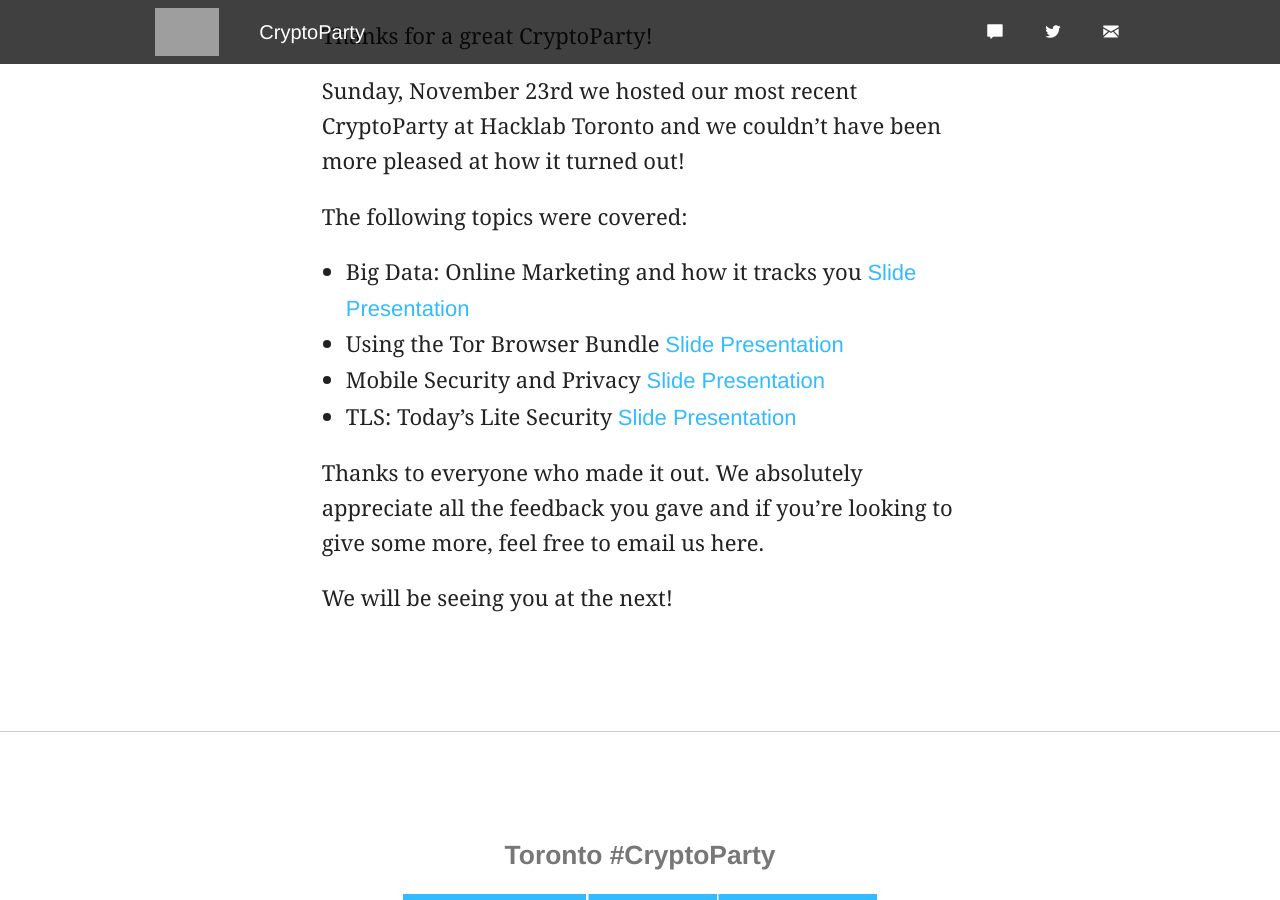
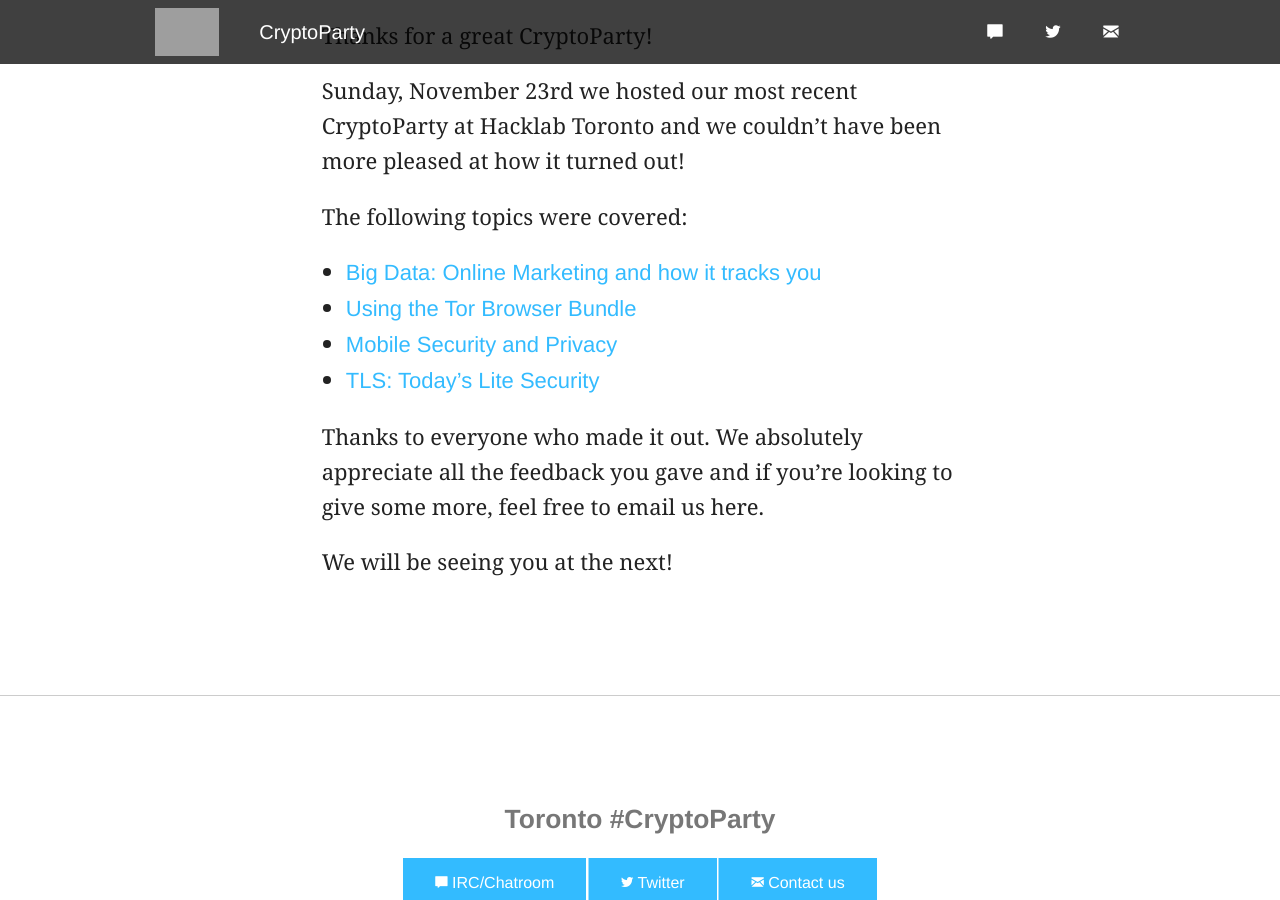
Before and after one commit to vancouvercrypto/torontocrypto.github.io, a Jekyll site: the page built from pages/blog.html, in a window 1280 px wide and 900 px high, scrolled down 717 px. Built offline with Jekyll 4.4.1, drawn with Linux system fonts in a browser that asks for light colours; some web fonts are replaced; grey boxes are pictures that could not be loaded.

Commit message:
Adding files and checking formatting

```diff
--- a/_posts/2014-11-25-thanks-for-a-great-cryptoparty!.md
+++ b/_posts/2014-11-25-thanks-for-a-great-cryptoparty!.md
@@ -14,10 +14,10 @@ turned out!
 
 The following topics were covered:
 
-* Big Data: Online Marketing and how it tracks you [Slide Presentation](../files/Toronto_Cryptoparty_Big_Data.pdf)
-* Using the Tor Browser Bundle [Slide Presentation](../files/Toronto_Cryptoparty_Tor_Browser.pdf)
-* Mobile Security and Privacy [Slide Presentation](../files/Toronto_Cryptoparty_Mobile_Privacy.pdf)
-* TLS: Today's Lite Security [Slide Presentation](../files/Toronto_Cryptoparty_TLS_TodaysLiteSecurity.pdf)
+* [Big Data: Online Marketing and how it tracks you](../files/Toronto_Cryptoparty_Big_Data.pdf)
+* [Using the Tor Browser Bundle](../files/Toronto_Cryptoparty_Tor_Browser.pdf)
+* [Mobile Security and Privacy](../files/Toronto_Cryptoparty_Mobile_Privacy.pdf)
+* [TLS: Today's Lite Security](../files/Toronto_Cryptoparty_TLS_TodaysLiteSecurity.pdf)
 
 Thanks to everyone who made it out. We absolutely
 appreciate all the feedback you gave and if
```
Also changed, not shown: 4 other files.
